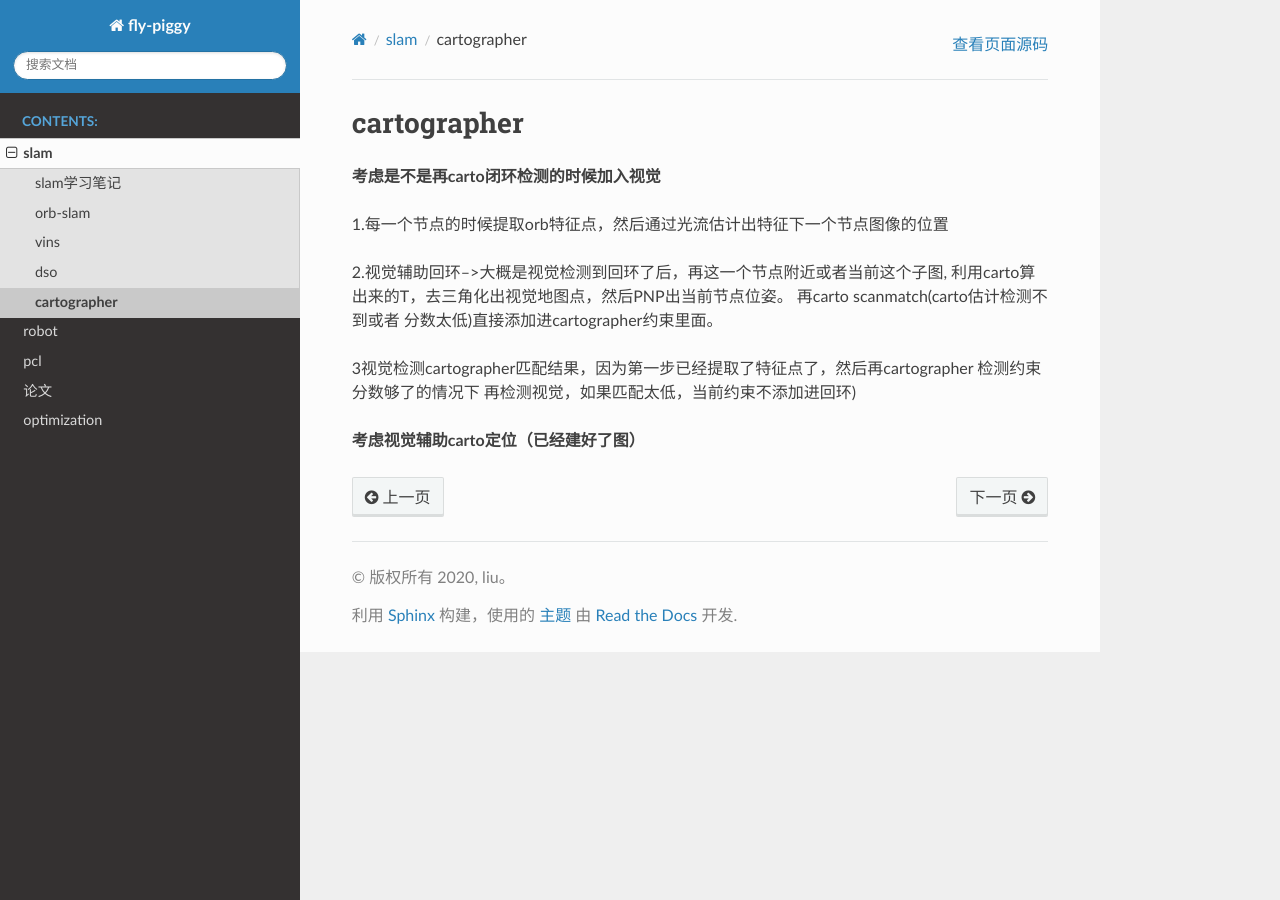
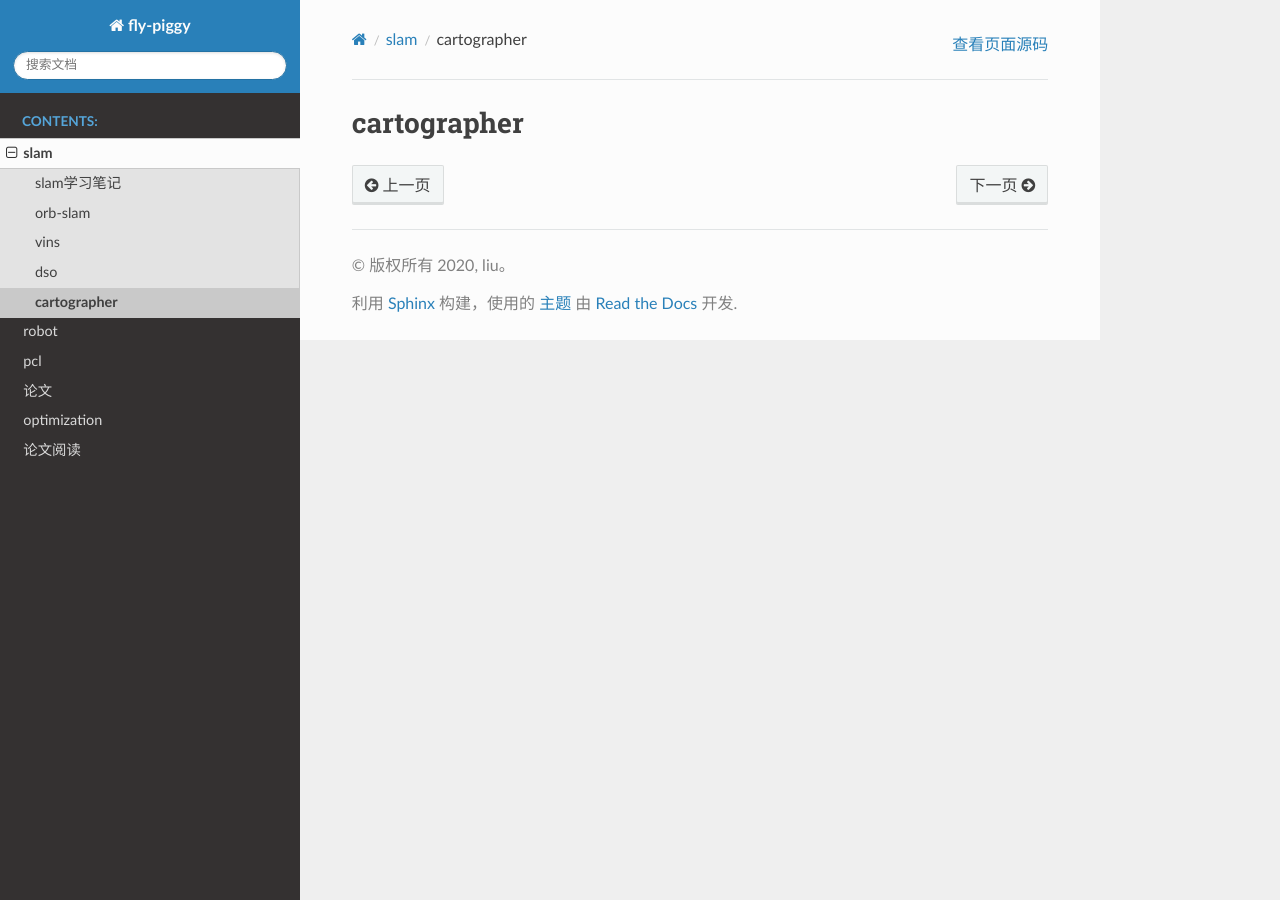
Before and after one commit to lyp727460067/fly-pigger, a Sphinx documentation site: the page built from source/cartographer.rst, in a window 1280 px wide. Built offline with Sphinx 7.4.7 and the Read the Docs theme 2.0.0, drawn with Linux system fonts in a browser that asks for light colours.

Commit message:
add papar.rst

```diff
--- a/source/cartographer.rst
+++ b/source/cartographer.rst
@@ -1,14 +1,2 @@
 cartographer
 =================
-**考虑是不是再carto闭环检测的时候加入视觉**
-
-1.每一个节点的时候提取orb特征点，然后通过光流估计出特征下一个节点图像的位置
-
-2.视觉辅助回环–>大概是视觉检测到回环了后，再这一个节点附近或者当前这个子图,
-利用carto算出来的T，去三角化出视觉地图点，然后PNP出当前节点位姿。
-再carto scanmatch(carto估计检测不到或者 分数太低)直接添加进cartographer约束里面。
-
-3视觉检测cartographer匹配结果，因为第一步已经提取了特征点了，然后再cartographer
-检测约束分数够了的情况下 再检测视觉，如果匹配太低，当前约束不添加进回环)
-
-**考虑视觉辅助carto定位（已经建好了图）**
--- a/source/index.rst
+++ b/source/index.rst
@@ -13,7 +13,7 @@
    robot.rst
    pcl.rst
    optimization
-
+   papar.rst
 
 
 
--- /dev/null
+++ b/source/papar.rst
@@ -0,0 +1,6 @@
+论文阅读
+=========================
+
+* Pose-Based View Synthesis for Vehicles: A Perspective Aware Method
+
+* Consistent Video Depth Estimation
```
